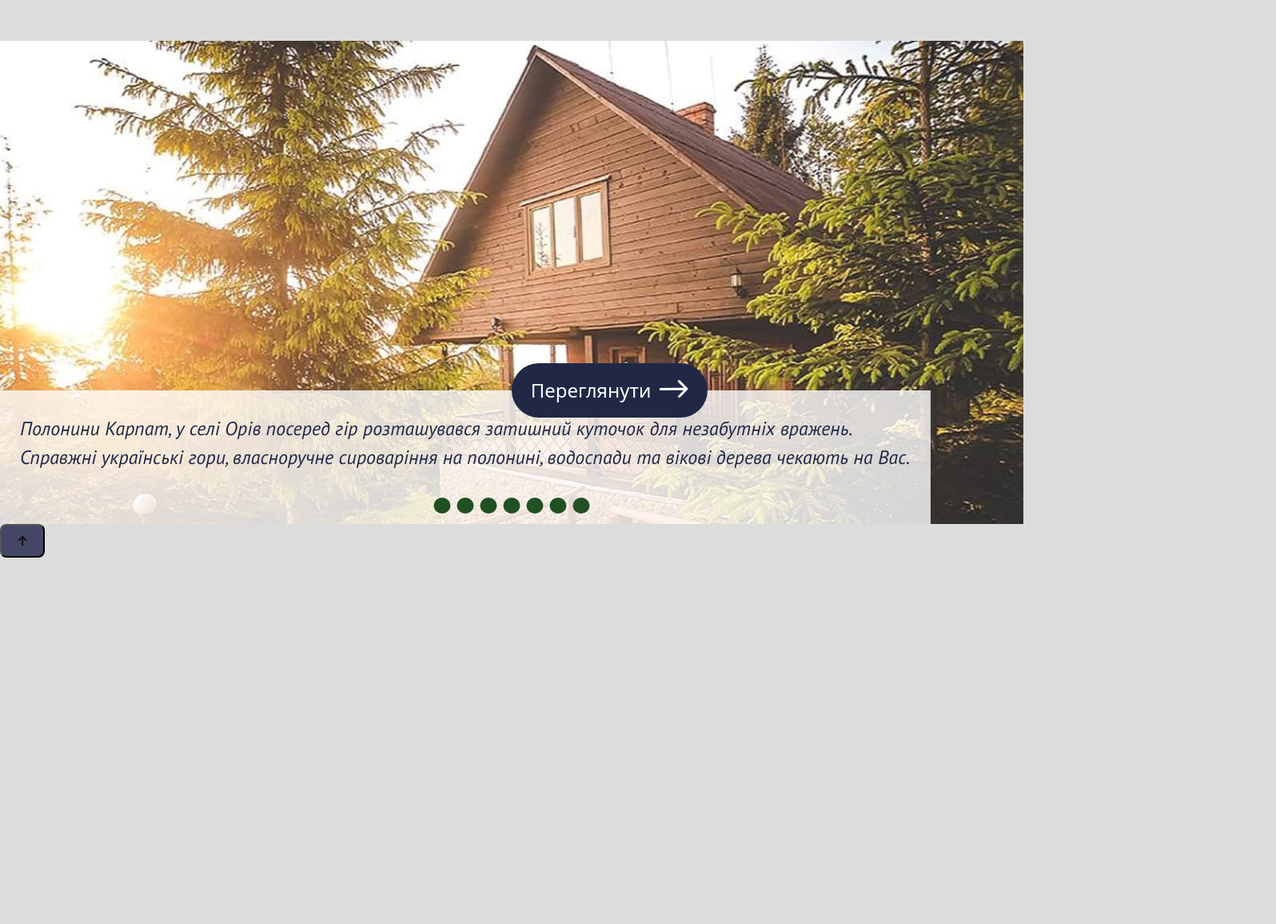
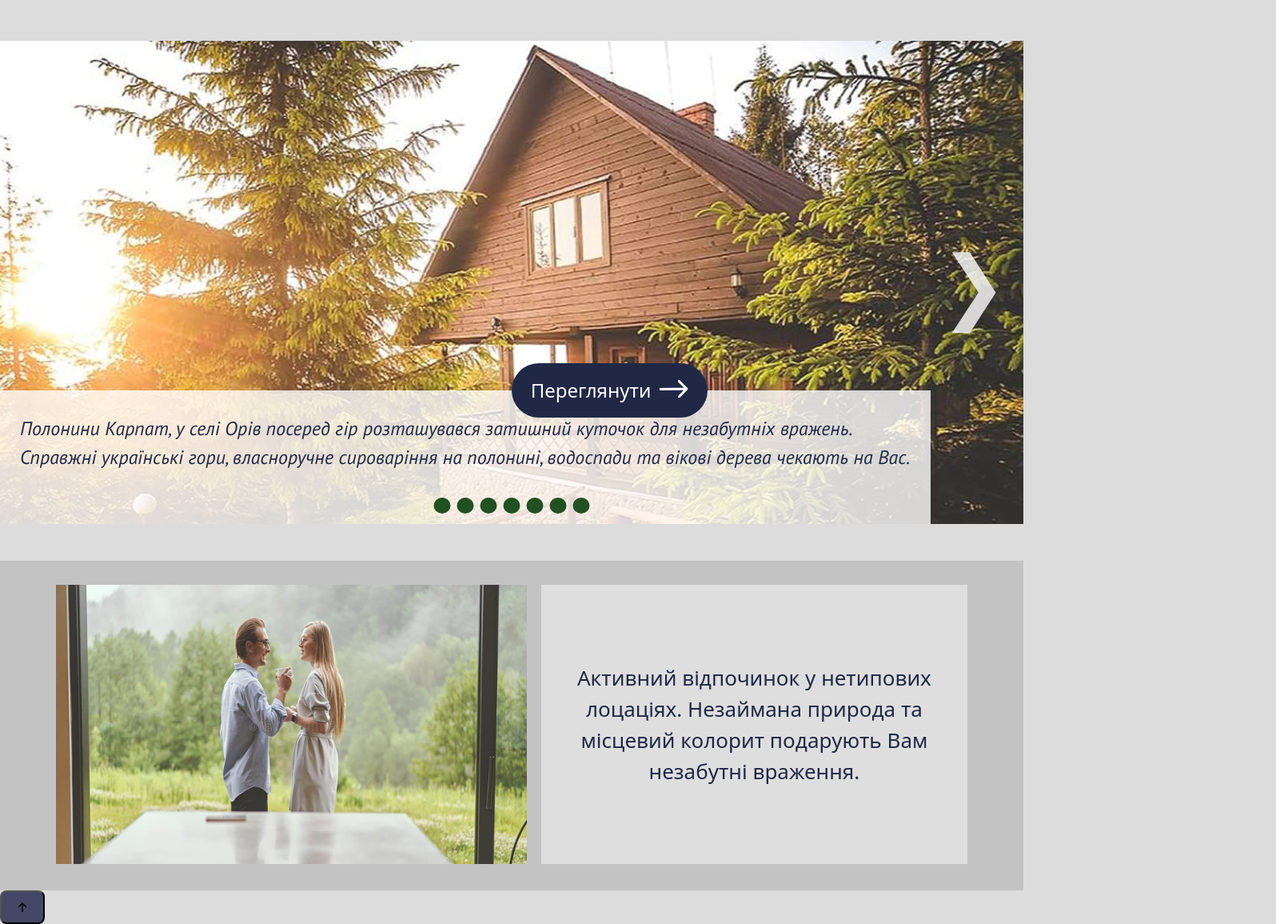
Before and after one commit to Mariia2990/holiday-time, a React (Vite) app: page / in a window 1280 px wide. Shown: the part 530-1685 px from the top of the page at 80% size, 1596 px wide, since content can reach past the window. Before the commit the page ends 1227 px from the top, so only its background shows below. Built offline with nearby package versions, Linux system fonts and the light colour scheme.

Commit message:
add vacation

```diff
--- a/src/components/Navigation/Navigation.module.css
+++ b/src/components/Navigation/Navigation.module.css
@@ -2,14 +2,14 @@
     max-width: 1900px;
     display: flex;
     align-items: center;
-    justify-content: space-between;
+    /* justify-content: space-between; */
 }
 
 .languageSwitcher1 {
     display: flex;
     align-items: center;
     gap: 8px;
-    margin-right: 63px;
+    margin-left: 64px;
 }
 
 .nav {
@@ -26,7 +26,8 @@
     /* margin-right: 64px; */
 }
 
-.link::before {
+.link::before,
+.link::after {
     content: "";
     position: absolute;
     border: 2px solid #fff;
--- a/src/pages/HomePage/HomePage.module.css
+++ b/src/pages/HomePage/HomePage.module.css
@@ -34,6 +34,16 @@
     background-repeat: no-repeat;
     width: 100%;
     height: 604px;
+}
+
+.strokeLine{
+    width: 51px;
+        height: 101px;
+}
+
+#icon-Group-13-1{
+border: 5px solid #fff;
+fill: #fff;
 }
 
 .textReserve {
@@ -117,7 +127,6 @@ margin: 0;
 }
 
 .buttonRes:hover {
-    background-color:#c4c4c41a;
     transform: scale(1.05);
 }
 
@@ -129,3 +138,80 @@ margin: 0;
 #icon-Arrow-1-1{
 stroke-width: 3px;
 }
+
+.arrowLeft,
+.arrowRight {
+    position: absolute;
+    top: 50%;
+    transform: translateY(-50%);
+    background: transparent;
+    color: white;
+    border: none;
+    font-size: 101px;
+    cursor: pointer;
+filter: blur(0.5px);
+    opacity: 0.8;
+    transition: filter 0.3s ease, opacity 0.3s ease;
+    padding: 0;
+    border: none;
+}
+
+.arrowLeft:hover,
+.arrowRight:hover {
+    filter: blur(0);
+    opacity: 1;
+}
+
+.arrowLeft {
+    left: 20px;
+}
+
+.arrowRight {
+    right: 20px;
+}
+
+.arrowLeft:hover,
+.arrowRight:hover {
+    background: rgba(0, 0, 0, 0.8);
+}
+
+.activeVacation{
+    width: 100%;
+    height: 412px;
+    background: rgba(193, 193, 195, 0.9);
+    margin-top: 46px;
+    padding: 30px 70px;
+}
+
+.activeVacationImg{
+    display: flex;
+    flex-direction: column;
+    align-items: flex-start;
+    justify-content: flex-start;
+}
+
+.activeVacationTxt{
+    display: flex;
+    align-items: center;
+background: rgba(234, 234, 235, 0.7);
+width: 632px;
+height: 349px;
+}
+
+.activeVacationImg1{
+    width: 100%;
+    height: 349px;
+}
+
+.activeVacationCont{
+    display: flex;
+    justify-content: center;
+    gap: 18px;
+}
+
+.txtVacantion{
+        font-weight: 400;
+        font-size: 26px;
+        text-align: center;
+        color: #202846;
+}
--- a/src/pages/HomePage/HomePage.tsx
+++ b/src/pages/HomePage/HomePage.tsx
@@ -3,12 +3,23 @@ import css from "./HomePage.module.css";
 
 const HomePage = () => {
   const [activeIndex, setActiveIndex] = useState<number | null>(null);
+   const totalSlides = 7;
 
   const handleClick = () => {
     console.log("Кнопка 'Переглянути' натиснута!");
     // Можна зробити перехід на іншу сторінку, наприклад:
     // window.location.href = "/new-page";
   };
+
+   const nextSlide = () => {
+     setActiveIndex((prevIndex) => (prevIndex + 1) % totalSlides);
+  };
+
+    const prevSlide = () => {
+      setActiveIndex(
+        (prevIndex) => (prevIndex - 1 + totalSlides) % totalSlides
+      );
+    };
 
   return (
     <>
@@ -29,6 +40,12 @@ const HomePage = () => {
             чекають на Вас.
           </p>
         </div>
+        <button className={css.arrowLeft} onClick={prevSlide}>
+          ❮
+        </button>
+        <button className={css.arrowRight} onClick={nextSlide}>
+          ❯
+        </button>
 
         <div className={css.circleContainer}>
           {[...Array(7)].map((_, index) => (
@@ -46,11 +63,45 @@ const HomePage = () => {
           <button className={css.buttonRes} onClick={handleClick}>
             Переглянути
             <span className={css.arrow}>
-              <svg id="icon-Arrow-1-1" viewBox="0 0 51 32" width="37" height="23" fill="#fff">
+              <svg
+                id="icon-Arrow-1-1"
+                viewBox="0 0 51 32"
+                width="37"
+                height="23"
+                fill="#fff"
+              >
                 <path d="M49.926 16.818c0.371-0.376 0.599-0.893 0.599-1.464 0-0.582-0.238-1.109-0.623-1.487l-13.386-13.138c-0.376-0.368-0.892-0.596-1.46-0.596-0.585 0-1.113 0.24-1.492 0.628l-0 0c-0.371 0.376-0.599 0.893-0.599 1.464 0 0.582 0.238 1.109 0.623 1.487l0 0 11.9 11.679-11.712 11.932c-0.371 0.376-0.599 0.893-0.599 1.464 0 0.582 0.238 1.109 0.623 1.487l0 0c0.376 0.368 0.891 0.595 1.459 0.595 0.584 0 1.112-0.24 1.491-0.627l0-0 13.176-13.423zM1.183 17.955l47.272-0.509-0.033-4.174-47.272 0.509 0.033 4.174z"></path>
-                </svg>
+              </svg>
             </span>
           </button>
+        </div>
+        <div className={css.strokeLine}>
+          <svg id="icon-Group-13-1" viewBox="0 0 19 32" width="51" height="101">
+            <path
+              stroke-linejoin="miter"
+              stroke-linecap="butt"
+              stroke-miterlimit="4"
+              stroke-width="1.3115"
+              d="M3.095 2.704l13.126 13.628M2.675 29.43l12.865-13.36"
+            ></path>
+          </svg>
+        </div>
+      </div>
+
+      <div className={css.activeVacation}>
+        <div className={css.activeVacationCont}>
+          <div className={css.activeVacationImg}>
+            <img
+              className={css.activeVacationImg1}
+              src="/src/img/image2x.jpg"
+            ></img>
+          </div>
+          <div className={css.activeVacationTxt}>
+            <p className={css.txtVacantion}>
+              Активний відпочинок у нетипових лоцаціях. Незаймана природа та
+              місцевий колорит подарують Вам незабутні враження.
+            </p>
+          </div>
         </div>
       </div>
     </>
```
Also changed, not shown: src/img/Group 13 (1).svg (added).
